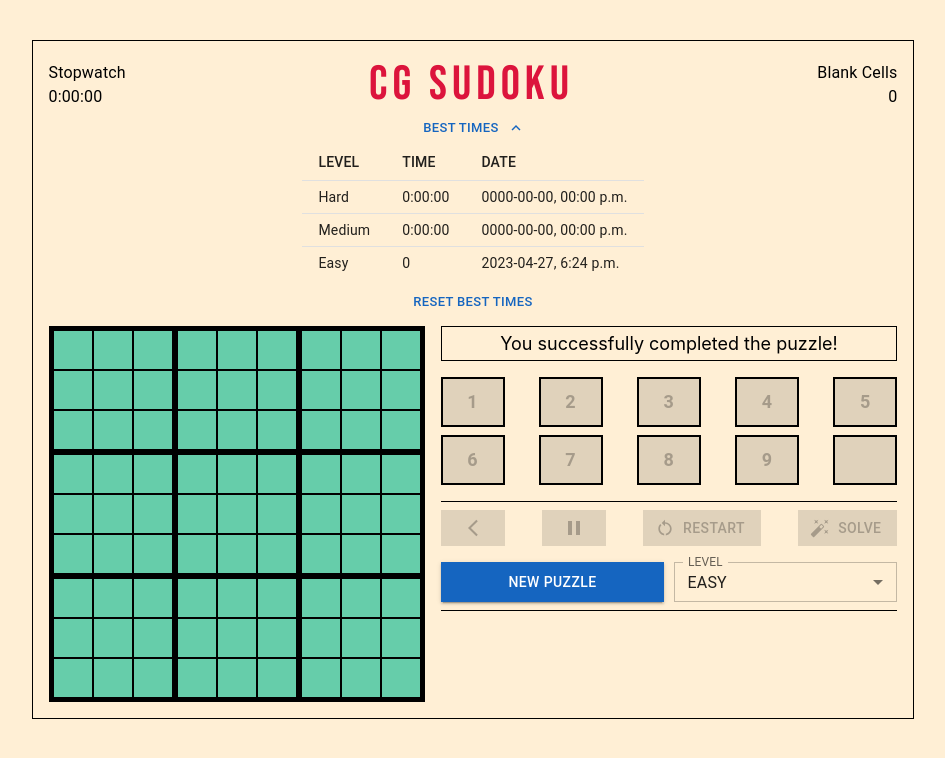
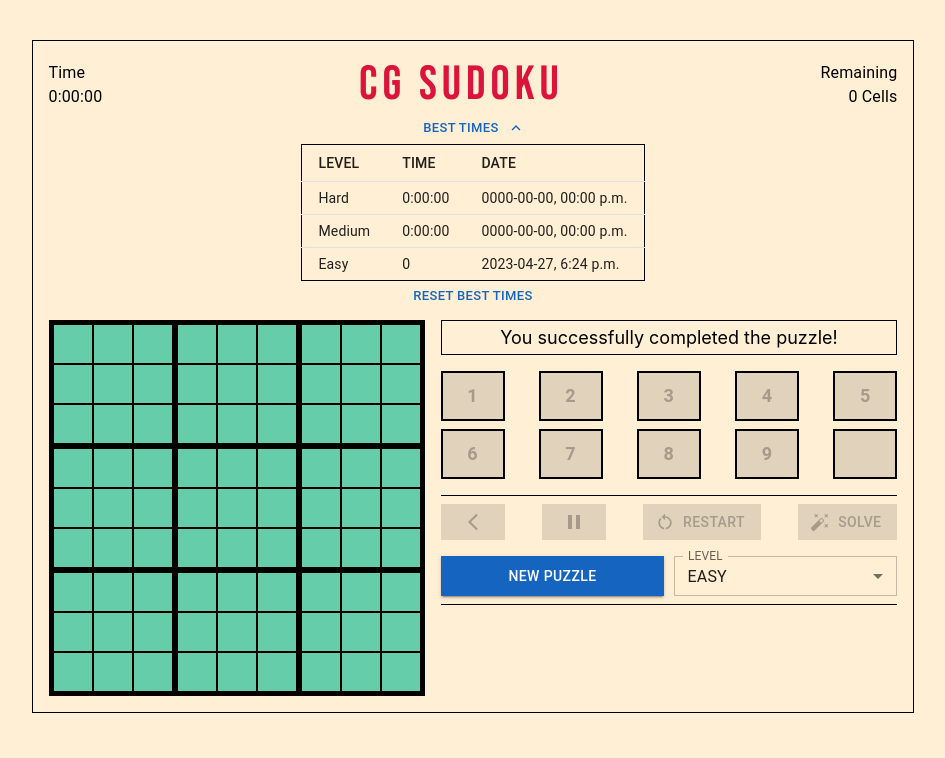
Before and after one commit to c-garraway/cg-sudoku, a React (Create React App) app: page / in a window 1280 px wide. Both pictures are taken after a click on the button "BEST TIMES". Shown: the top 758 px of the page, without its empty margins (167-1112 px from the left). Built offline with nearby package versions, Linux system fonts and the light colour scheme.

Commit message:
added scoresExpanded Redux, renamed Time/Remaining

```diff
--- a/src/App.js
+++ b/src/App.js
@@ -44,7 +44,7 @@ function App() {
                     >CG Sudoku</Typography>
                     <MoveCounter />
                 </Box>
-                <Box>
+                <Box sx={{width: {xs: '100%', sm: 'fit-content'}}}>
                     <Scores />
                 </Box>
                 <Box sx={{display: 'flex', flexDirection: {xs:'column', md: 'row'}}}>
--- a/src/components/keys/PauseButton.jsx
+++ b/src/components/keys/PauseButton.jsx
@@ -5,11 +5,13 @@ import { useDispatch, useSelector } from "react-redux";
 import PauseIcon from '@mui/icons-material/Pause';
 import PlayArrowIcon from '@mui/icons-material/PlayArrow';
 import { updateMessageBox } from "../../features/gameData/gameMessageSlice";
+import { selectScoresExpanded, updateScoresExpanded } from "../../features/gameData/gameScoresSlice";
 
 function PauseButton({width}) {
     const dispatch = useDispatch();
     const isPaused = useSelector(selectPuzzlePause)
     const puzzleComplete = useSelector(selectPuzzleComplete)
+    const scoresExpanded = useSelector(selectScoresExpanded)
     const disabled = puzzleComplete ? true : false
 
     function handleSelect() {
@@ -18,6 +20,8 @@ function PauseButton({width}) {
 
         //stopwatch
         dispatch(updateStopwatchActive(isPaused ? true : false))
+
+        dispatch(updateScoresExpanded(isPaused && scoresExpanded ? false : ''))
     }
 
     return (
--- a/src/components/moveCounter/MoveCounter.jsx
+++ b/src/components/moveCounter/MoveCounter.jsx
@@ -9,8 +9,8 @@ function MoveCounter() {
 
     return (
         <Box>
-            <Typography>Blank Cells</Typography>
-            <Typography align="right">{remainingCount}</Typography>
+            <Typography>Remaining</Typography>
+            <Typography align="right">{remainingCount} {remainingCount !== 1 ? 'Cells' : 'Cell '}</Typography>
         </Box>
     );
 }
--- a/src/components/scores/Scores.jsx
+++ b/src/components/scores/Scores.jsx
@@ -1,10 +1,11 @@
 import React, { useEffect } from "react";
 import { useDispatch, useSelector } from "react-redux";
-import { resetGameScores, selectEasyScore, selectHardScore, selectLastCompletionTime, selectMediumScore, selectScoreUpdated, updateEasyScore, updateHardScore, updateMediumScore } from "../../features/gameData/gameScoresSlice";
+import { resetGameScores, selectEasyScore, selectHardScore, selectLastCompletionTime, selectMediumScore, selectScoreUpdated, selectScoresExpanded, updateEasyScore, updateHardScore, updateMediumScore, updateScoresExpanded } from "../../features/gameData/gameScoresSlice";
 import { Box, Button, Collapse, Table, TableBody, TableCell, TableContainer, TableHead, TableRow } from "@mui/material";
 import ExpandMoreIcon from '@mui/icons-material/ExpandMore';
 import ExpandLessIcon from '@mui/icons-material/ExpandLess';
-import { selectPuzzleComplete, selectSelectedLevel, selectSolveButtonSelected } from "../../features/gameData/gameDataSlice";
+import { selectPuzzleComplete, selectSelectedLevel, selectSolveButtonSelected, updatePuzzlePause, updateStopwatchActive } from "../../features/gameData/gameDataSlice";
+import { updateMessageBox } from "../../features/gameData/gameMessageSlice";
 
 function Scores() {
     const dispatch = useDispatch()
@@ -17,14 +18,15 @@ function Scores() {
     const lastCompletionTime = useSelector(selectLastCompletionTime)
     const lastPuzzleLevel = useSelector(selectSelectedLevel)
     const scoreUpdated = useSelector(selectScoreUpdated)
+    const scoresExpanded = useSelector(selectScoresExpanded)
 
     const options = { year: 'numeric', month: '2-digit', day: '2-digit', hour: 'numeric', minute: 'numeric' };
     const localDateTime = new Date().toLocaleString('en-CA', options)
 
-    const [expanded, setExpanded] = React.useState(false);
+    //const [expanded, setExpanded] = React.useState(false);
 
     useEffect(()=> {
-        setTimeout(() => {
+        //setTimeout(() => {
             if(puzzleComplete && !solveButtonSelected && !scoreUpdated) {
                 //easy level
                 if(lastPuzzleLevel === 0) {
@@ -51,12 +53,18 @@ function Scores() {
                     return
                 }
             }
-        }, 150);
+       // }, 150);
 
-    }, [puzzleComplete, scoreUpdated, lastCompletionTime, solveButtonSelected, easyScore, mediumScore, hardScore, lastPuzzleLevel, localDateTime, dispatch])
+    }/* , [puzzleComplete, scoreUpdated, lastCompletionTime, solveButtonSelected, easyScore, mediumScore, hardScore, lastPuzzleLevel, localDateTime, dispatch] */)
 
     const handleExpandClick = () => {
-        setExpanded((prev) => !prev);
+        //setExpanded((prev) => !prev);
+        dispatch(updateScoresExpanded(!scoresExpanded))
+        if(!puzzleComplete) {
+            dispatch(updatePuzzlePause(scoresExpanded ? false : true))
+            dispatch(updateMessageBox(scoresExpanded ? 'Game resumed...' : 'Game paused, Best Times Opened'))
+            dispatch(updateStopwatchActive(scoresExpanded ? true : false))
+        }
     };
 
     const handleResetClick = () => {
@@ -64,11 +72,11 @@ function Scores() {
     };
 
     return (
-        <Box sx={{width: '100%'}}>
-            <Button onClick={handleExpandClick} sx={{width: '100%',margin: 'auto 0'}} endIcon={expanded ? <ExpandLessIcon/> : <ExpandMoreIcon/>} size="small">BEST TIMES</Button>
-            <Collapse in={expanded}>
-                <TableContainer sx={{mb: 1,}}>
-                    <Table size='small' aria-label="simple table">
+        <Box /* sx={{display: 'flex', flexDirection: 'column', justifyContent: 'center', alignItems: 'space-between'}} */ >
+            <Button onClick={handleExpandClick} sx={{width: '100%',margin: 'auto 0'}} endIcon={scoresExpanded ? <ExpandLessIcon/> : <ExpandMoreIcon/>} size="small">BEST TIMES</Button>
+            <Collapse in={scoresExpanded}>
+                <TableContainer /* sx={{mb: 1, }} */>
+                    <Table size='small' aria-label="simple table" sx={{border: '1px solid black'}}>
                         <TableHead>
                             <TableRow>
                                 <TableCell align="left">LEVEL</TableCell>
--- a/src/components/stopwatch/Stopwatch.jsx
+++ b/src/components/stopwatch/Stopwatch.jsx
@@ -70,7 +70,7 @@ function Stopwatch() {
 
     return(
         <Box>
-            <Typography>Stopwatch</Typography>
+            <Typography>Time</Typography>
             <Typography > {timerValue}</Typography>
         </Box>
     );
--- a/src/features/gameData/gameScoresSlice.js
+++ b/src/features/gameData/gameScoresSlice.js
@@ -8,7 +8,8 @@ const initialState = () => {
         medium: {completionTime: [0, '0:00:00'], date: '0000-00-00, 00:00 p.m.'},
         easy: {completionTime: [0, '0:00:00'], date: '0000-00-00, 00:00 p.m.'},
         lastCompletionTime: [0, '0'],
-        scoreUpdated: false
+        scoreUpdated: false,
+        scoresExpanded: false
     }
 };
 
@@ -41,15 +42,19 @@ const gameScoresSlice = createSlice({
         },
         updateScoreUpdated: (state, action) => {
             state.scoreUpdated = action.payload
+        },
+        updateScoresExpanded: (state, action) => {
+            state.scoresExpanded = action.payload
         }
     }
 });
 
-export const {resetGameScores, updateHardScore, updateMediumScore, updateEasyScore, updateLastCompletionTime, updateScoreUpdated} = gameScoresSlice.actions;
+export const {resetGameScores, updateHardScore, updateMediumScore, updateEasyScore, updateLastCompletionTime, updateScoreUpdated, updateScoresExpanded} = gameScoresSlice.actions;
 export const selectHardScore = (state) => state.gameScores.hard;
 export const selectMediumScore = (state) => state.gameScores.medium;
 export const selectEasyScore = (state) => state.gameScores.easy;
-export const selectLastCompletionTime= (state) => state.gameScores.lastCompletionTime;
-export const selectScoreUpdated= (state) => state.gameScores.scoreUpdated;
+export const selectLastCompletionTime = (state) => state.gameScores.lastCompletionTime;
+export const selectScoreUpdated = (state) => state.gameScores.scoreUpdated;
+export const selectScoresExpanded = (state) => state.gameScores.scoresExpanded
 
 export default gameScoresSlice.reducer;
```
